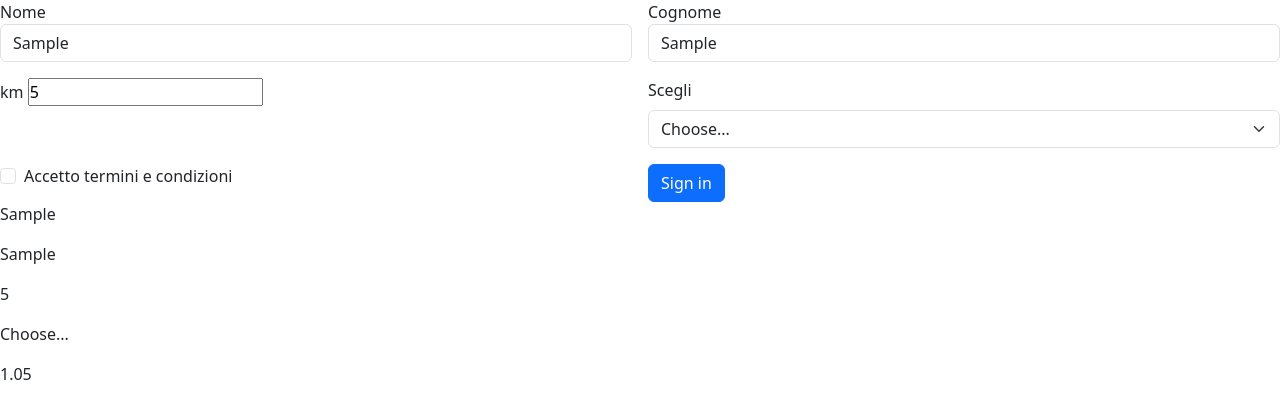
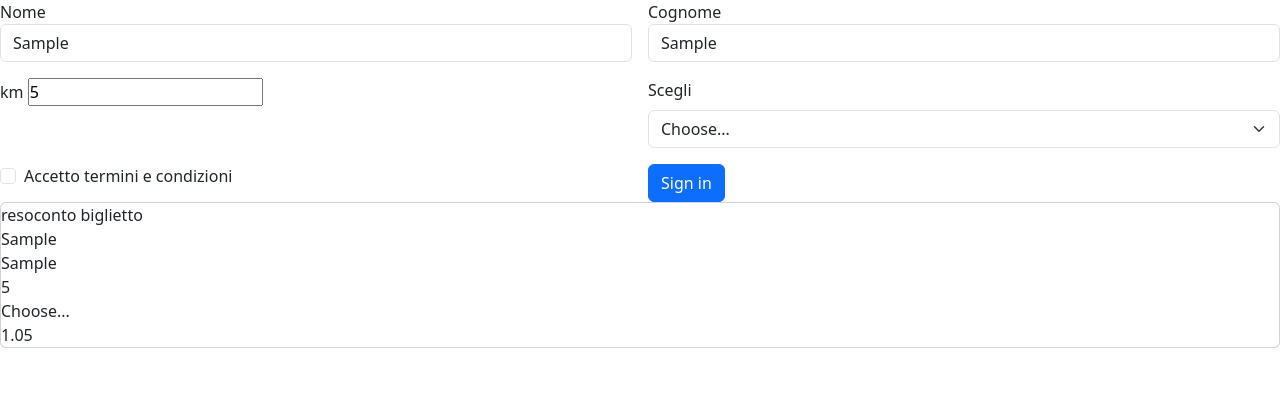
Before and after one commit to DanielFerraiuolo98/js-biglietto-treno-form, a plain HTML site: page index.html in a window 1280 px wide. Both pictures are taken after typing "Sample", "Sample", "5" into the empty fields and a click on the button "Sign in". Drawn offline with nearby package versions, Linux system fonts and the light colour scheme.

Commit message:
sistemazione dati biglietto del treno

```diff
--- a/index.html
+++ b/index.html
@@ -43,15 +43,10 @@
           <button type="submit" class="btn btn-primary">Sign in</button>
         </div>
       </form>
-      <div class="row">
-        <div class="col-8">
-            <p><span id="Name"></span></p>
-            <p><span id="Lastname"></span></p>
-            <p><span id="km"></span></p>
-            <p><span id="Eta"></span></p>
-            <p id="result"></p>
-        </div>
-      </div>
+
+
+      <div id="container"></div>
+
 
 
     <script src="script/script.js"></script>
--- a/script/script.js
+++ b/script/script.js
@@ -3,39 +3,56 @@ const  firstNameField = document.getElementById("Name-field");
 const lastNameField = document.getElementById("Lastname-field");
 const kmField = document.getElementById("km-field");
 const etaField = document.getElementById("Eta-field");
-const result = document.getElementById("result");
 const button = document.querySelector("button");
+
 
 const firstName = document.getElementById("Name");
 const lastName = document.getElementById("Lastname");
 const km = document.getElementById("km");
 const eta = document.getElementById("Eta");
 
-
 button.addEventListener("click", function (event){
     event.preventDefault();
 
-    firstName.innerText = firstNameField.value
-    lastName.innerText = lastNameField.value
-    km.innerText = kmField.value
-    eta.innerText = etaField.value
+    const card = document.createElement("card");
+    card.innerHTML = "resoconto biglietto";
+    card.classList.add("card");
 
-    const priceKm = 0.21;
-    const lunghezzaKm = parseInt(kmField.value);
-    const price = priceKm * lunghezzaKm;
+    const firstName = document.createElement("firstName");
+    firstName.innerHTML = firstNameField.value;
+    firstName.classList.add("firstName");
+    card.appendChild(firstName);
 
-    const junior = price * 20 / 100;
-    const senior = price * 40 / 100;
+    const lastName = document.createElement("lastName");
+    lastName.innerHTML = lastNameField.value;
+    lastName.classList.add("lastName");
+    card.appendChild(lastName);
 
-    if(junior <= etaField.value){
-        result.innerText = (price-junior).toFixed(2);
+    const km = document.createElement("km");
+    km.innerHTML = kmField.value;
+    km.classList.add("km");
+    card.appendChild(km);
+
+    const eta = document.createElement("eta");
+    eta.innerHTML = etaField.value;
+    eta.classList.add("eta");
+    card.appendChild(eta);
+
+    const prezzoBase = kmField.value * 0.21;
+    let sconto = 0;
+    const prezzoFinale = prezzoBase * (1 - sconto);
+
+    if (eta < 18) {
+        sconto = 0.20;
     }
-    else if(senior <= etaField.value){
-        result.innerText = (price-senior).toFixed(2);
-
-    }
-    else{
-        result.innerText = price.toFixed(2);
+    else if (eta > 65) {
+        sconto = 0.40;
     }
 
+
+    const result = document.createElement("result");
+    result.innerHTML = prezzoFinale;
+    result.classList.add("result");
+    card.appendChild(result);
+    document.body.appendChild(card);
 })
```
Also changed, not shown: css/style.css (line endings or trailing spaces).
